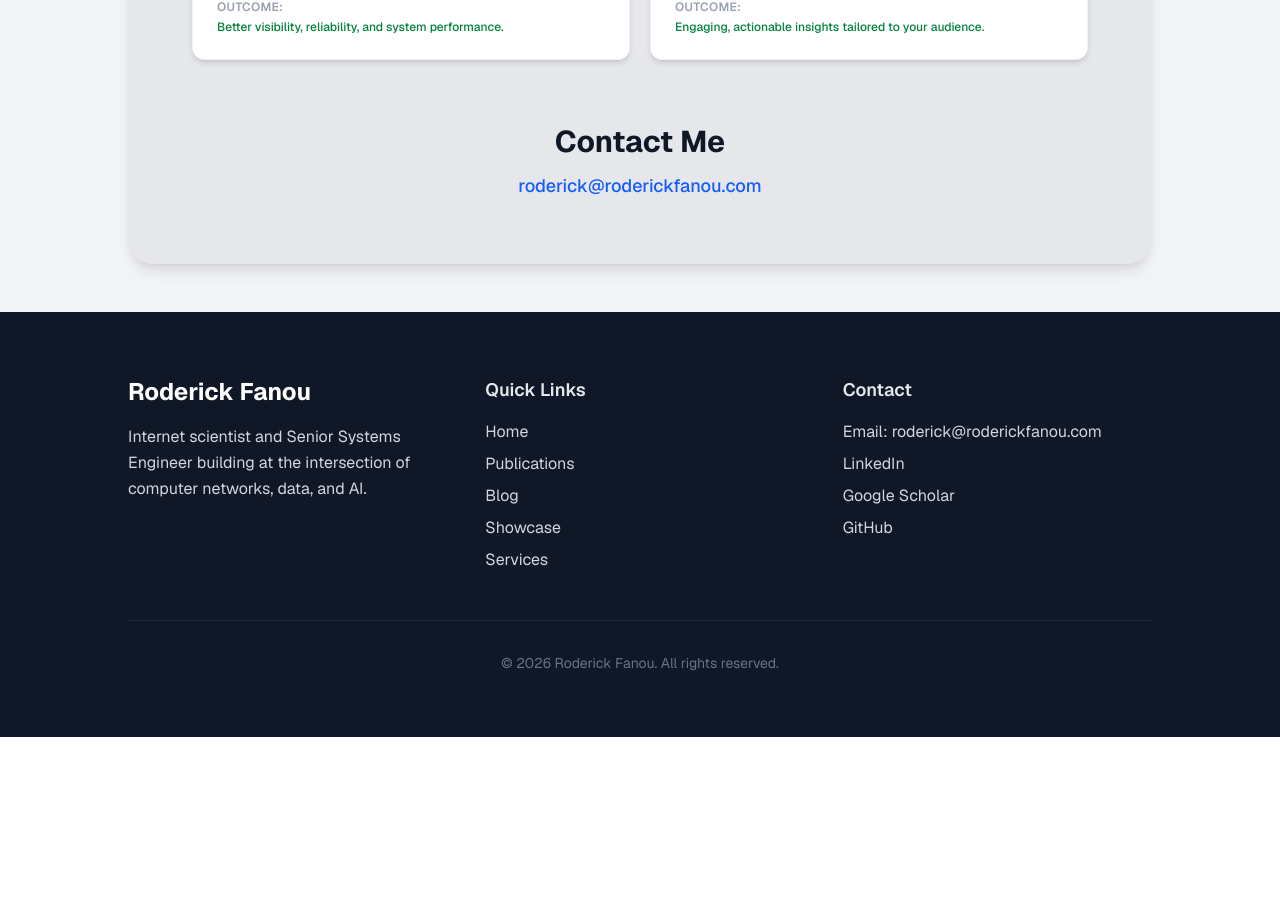
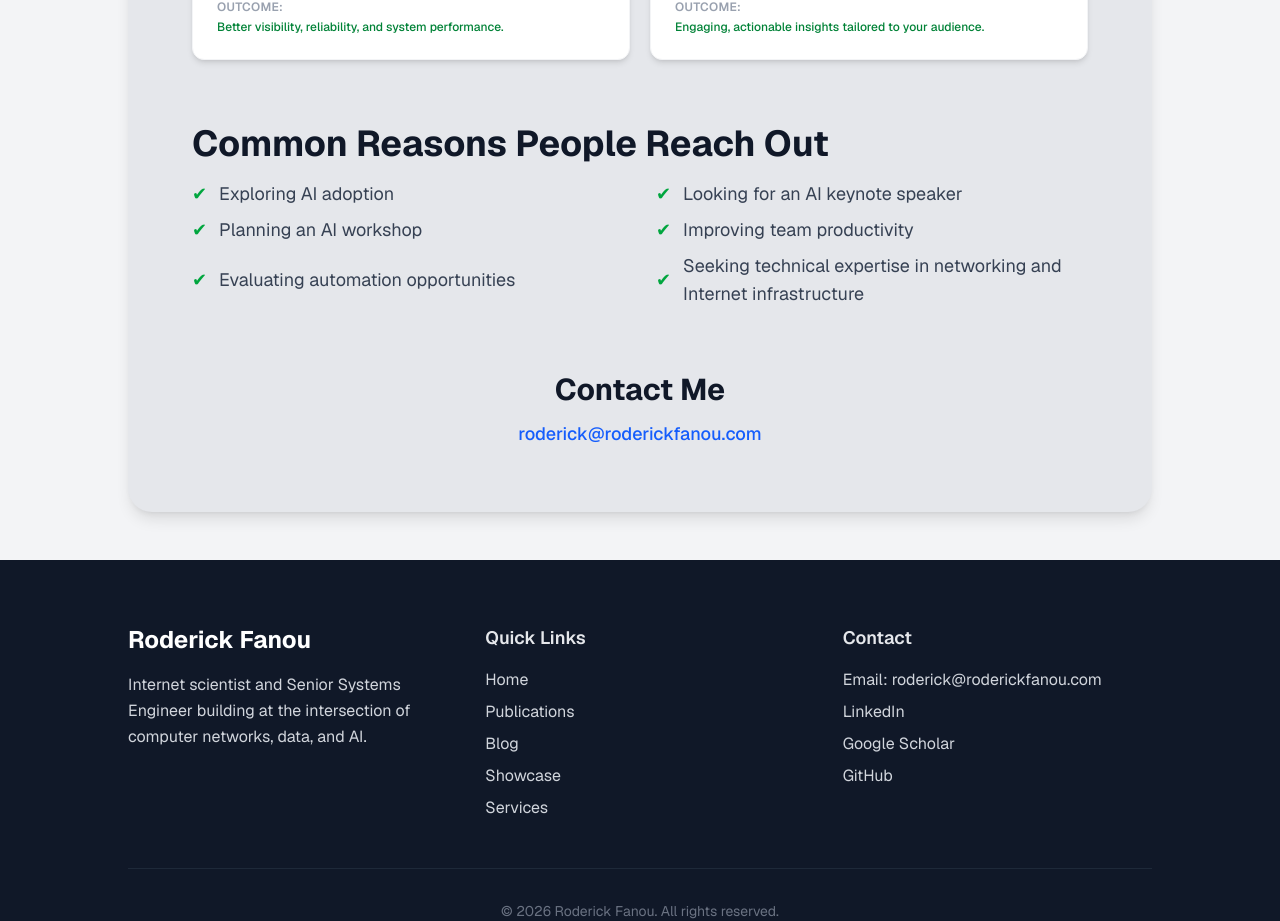
Before and after one commit to rodricfanou/rodricfanou.github.io, a Next.js app: page / in a window 1280 px wide. Shown: the part 1697-2618 px from the top of the page. Before the commit the page ends 2434 px from the top, so only its background shows below. Built offline with nearby package versions, Linux system fonts and the light colour scheme.

Commit message:
Add Common Reasons People Reach Out section

```diff
--- a/src/app/page.tsx
+++ b/src/app/page.tsx
@@ -144,6 +144,27 @@ Today, my interests span Internet architecture, computer networks, AI, automatio
         </FadeIn>
 
         <FadeIn delay={200}>
+          <div>
+            <h2 className="text-2xl font-bold mb-4 text-gray-900 md:text-3xl md:text-4xl">Common Reasons People Reach Out</h2>
+            <div className="grid grid-cols-1 sm:grid-cols-2 gap-x-8 gap-y-2">
+              {[
+                "Exploring AI adoption",
+                "Looking for an AI keynote speaker",
+                "Planning an AI workshop",
+                "Improving team productivity",
+                "Evaluating automation opportunities",
+                "Seeking technical expertise in networking and Internet infrastructure",
+              ].map((reason) => (
+                <div key={reason} className="flex items-center gap-3 text-gray-700 text-base md:text-lg">
+                  <span className="text-green-600 text-lg shrink-0">✔</span>
+                  <span>{reason}</span>
+                </div>
+              ))}
+            </div>
+          </div>
+        </FadeIn>
+
+        <FadeIn delay={300}>
           <div className="text-center">
             <h2 className="text-2xl font-bold mb-3 text-gray-900 md:text-3xl">Contact Me</h2>
             <p className="text-gray-700 text-base md:text-lg">
```
